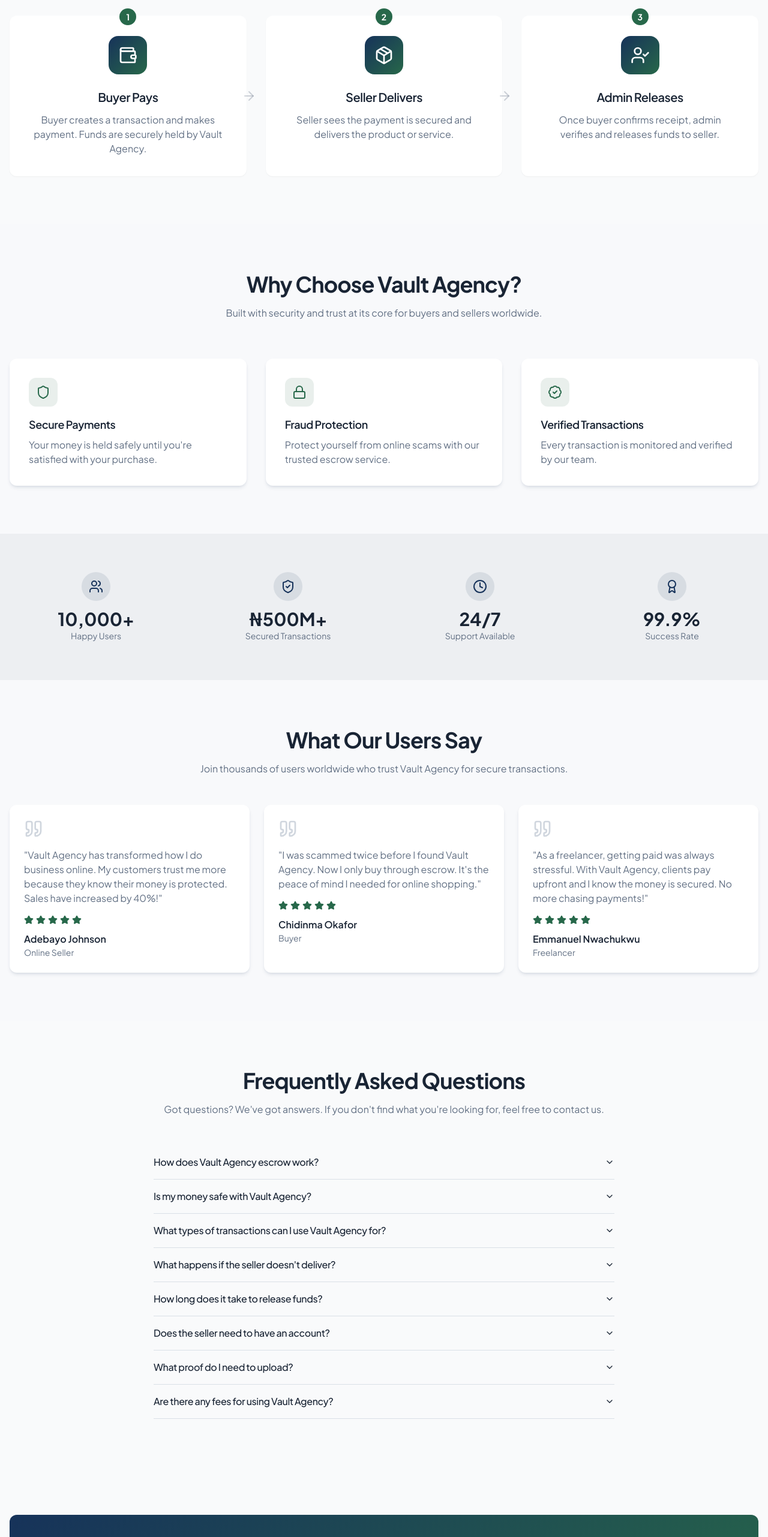
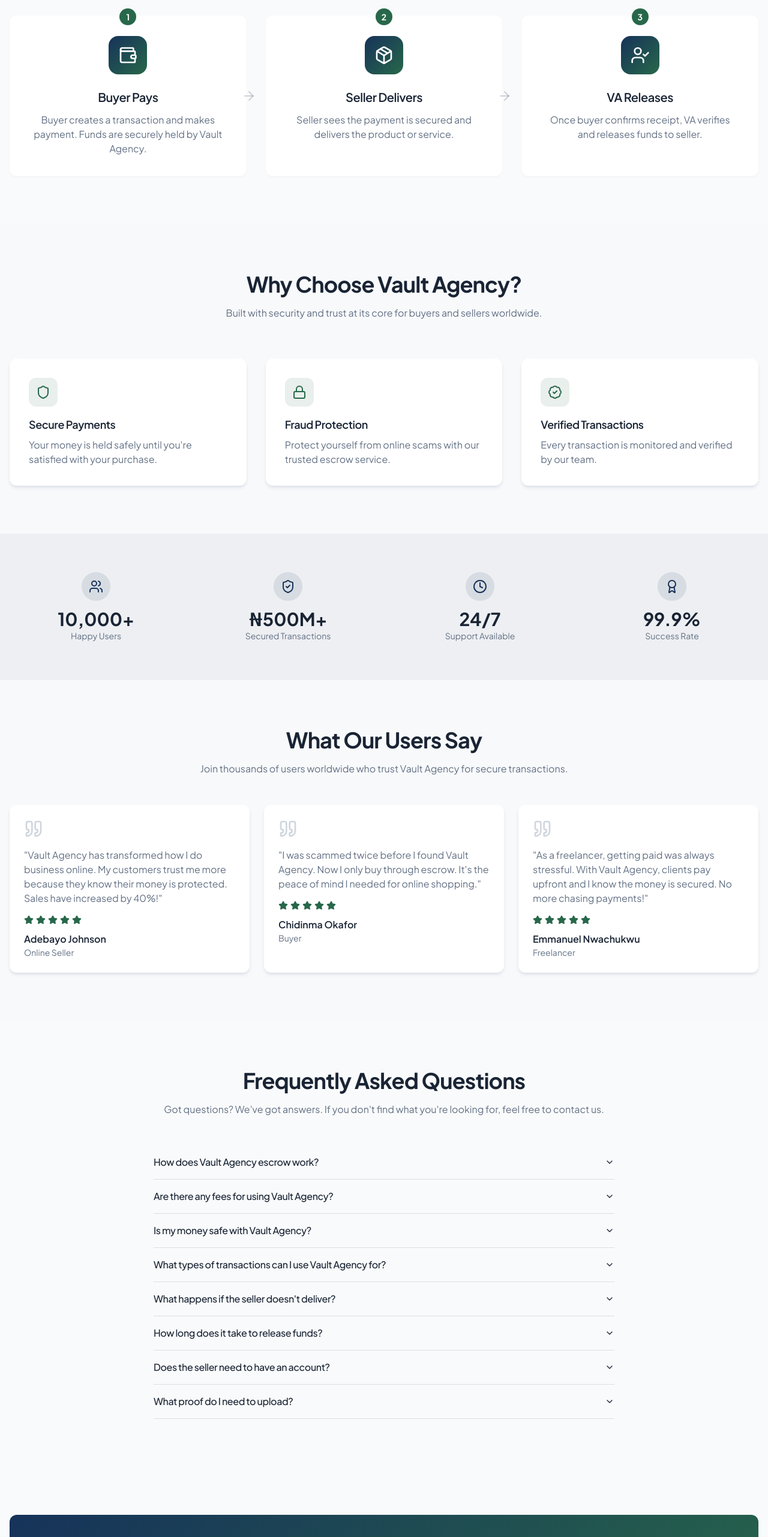
Before and after one commit to Jude-Ogwu/Vault-Agency, a React (Vite) app: page / in a window 1280 px wide. Shown: the part 1313-3876 px from the top of the page at 60% size. Built offline with nearby package versions, Linux system fonts and the light colour scheme.

Commit message:
FAQs fees moved

```diff
--- a/src/components/landing/FAQ.tsx
+++ b/src/components/landing/FAQ.tsx
@@ -9,7 +9,12 @@
   {
     question: "How does Vault Agency escrow work?",
     answer:
-      "Vault Agency acts as a trusted middleman. When a buyer wants to purchase something, they pay into our secure escrow. We hold the funds while the seller delivers the product or service. Once the buyer confirms receipt and both parties provide proof, the admin reviews and releases the payment to the seller.",
+      "Vault Agency acts as a trusted middleman. When a buyer wants to purchase something, they pay into our secure escrow. We hold the funds while the seller delivers the product or service. Once the buyer confirms receipt and both parties provide proof, VA reviews and releases the payment to the seller.",
+  },
+  {
+    question: "Are there any fees for using Vault Agency?",
+    answer:
+      "Vault Agency charges a standard service fee of 5% for transactions under ₦10,000. For transactions of ₦10,000 and above, the fee is reduced to 2%. The exact fee is displayed before you confirm your payment.",
   },
   {
     question: "Is my money safe with Vault Agency?",
@@ -24,12 +29,12 @@
   {
     question: "What happens if the seller doesn't deliver?",
     answer:
-      "If the seller fails to deliver as promised, you can raise a dispute. Our admin team will review the case, and if the seller is at fault, your funds will be returned to you. You never lose money for products or services you didn't receive.",
+      "If the seller fails to deliver as promised, you can raise a dispute. Our VA team will review the case, and if the seller is at fault, your funds will be returned to you. You never lose money for products or services you didn't receive.",
   },
   {
     question: "How long does it take to release funds?",
     answer:
-      "Once the buyer confirms successful delivery and both parties upload proof, our admin team reviews the transaction. Fund release typically happens within 24-48 hours after admin approval.",
+      "Once the buyer confirms successful delivery and both parties upload proof, our VA team reviews the transaction. Fund release typically happens within 24-48 hours after VA approval.",
   },
   {
     question: "Does the seller need to have an account?",
@@ -40,11 +45,6 @@
     question: "What proof do I need to upload?",
     answer:
       "Buyers should upload proof of delivery receipt (photos, screenshots of delivery confirmation, etc.). Sellers should upload proof of delivery/completion (shipping receipts, delivery photos, service completion screenshots). This protects both parties.",
-  },
-  {
-    question: "Are there any fees for using Vault Agency?",
-    answer:
-      "Vault Agency charges a standard service fee of 5% for transactions under ₦10,000. For transactions of ₦10,000 and above, the fee is reduced to 2%. The exact fee is displayed before you confirm your payment.",
   },
 ];
 
--- a/src/pages/Landing.tsx
+++ b/src/pages/Landing.tsx
@@ -57,8 +57,8 @@
     },
     {
       icon: UserCheck,
-      title: "Admin Releases",
-      description: "Once buyer confirms receipt, admin verifies and releases funds to seller.",
+      title: "VA Releases",
+      description: "Once buyer confirms receipt, VA verifies and releases funds to seller.",
     },
   ];
 
```
